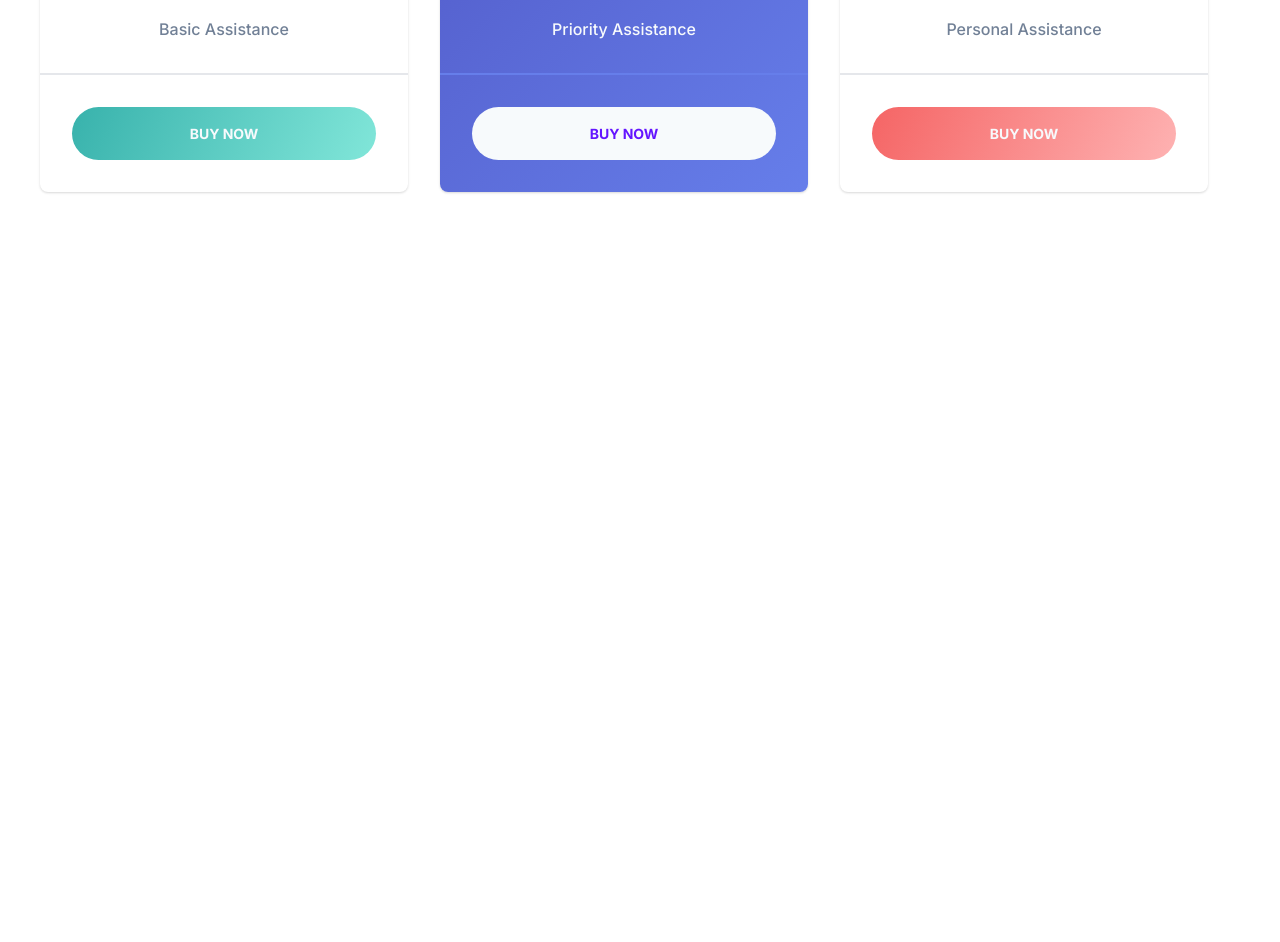
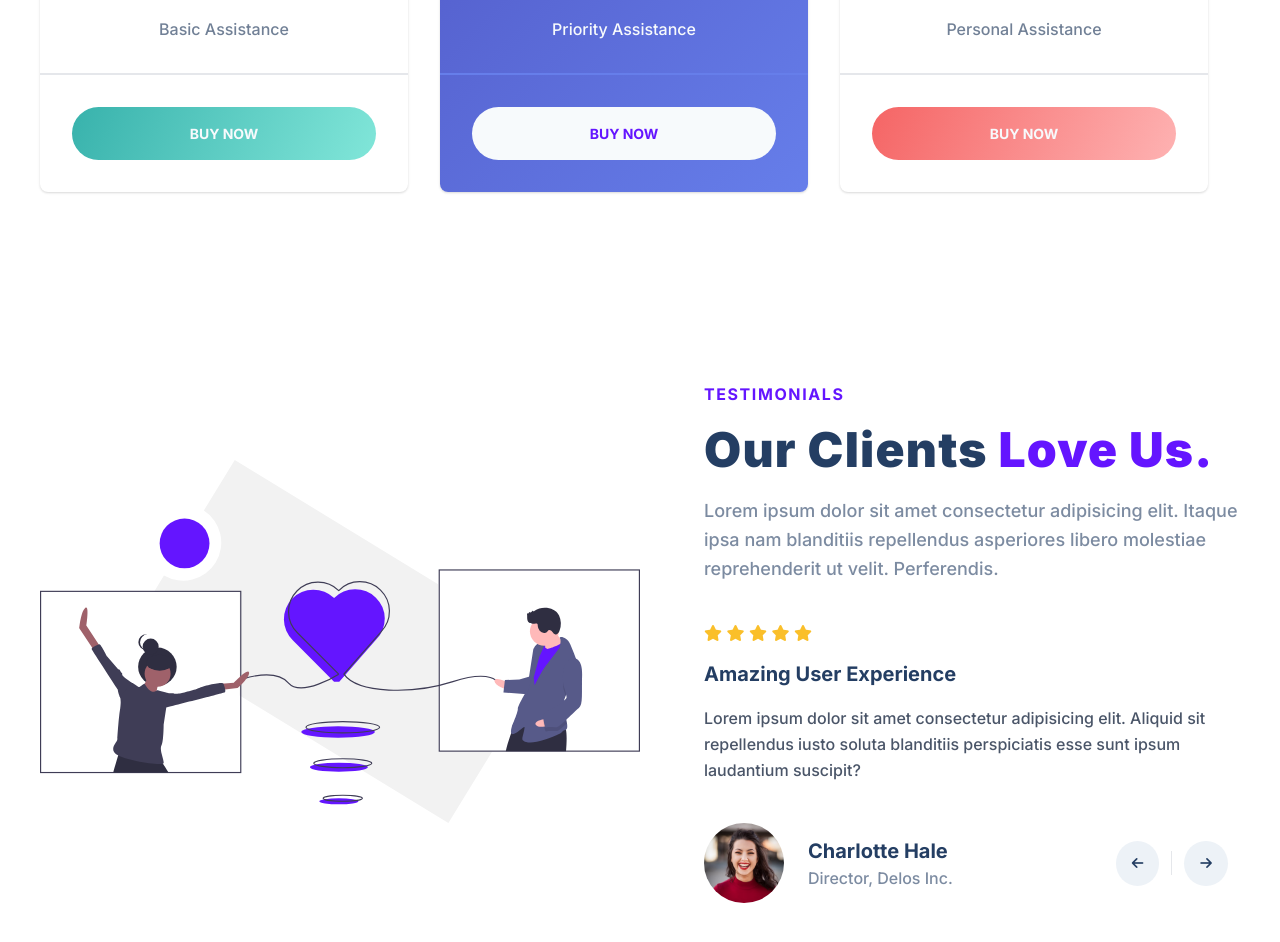
Before and after one commit to MindsMirrors/Treact, a plain HTML site: page index.html in a window 1280 px wide. Shown: the part 4597-5539 px from the top of the page. Before the commit the page ends 4885 px from the top, so only its background shows below. Drawn offline with Linux system fonts and the light colour scheme.

Commit message:
finished testimonial section

```diff
--- a/index.html
+++ b/index.html
@@ -268,7 +268,47 @@
                 </div>
             </div>
         </section>
-        <section id="testimonials"></section>
+        <section id="testimonials">
+            <div class="container">
+                <div class="row">
+                    <figure class="testimonials__img--wrapper">
+                        <img src="./assets/love-illustration.c759090fa833369ad6ffb6eb19cacb3e.svg" alt="" class="testimonials__img">
+                    </figure>
+                    <div class="testimonials__description">
+                        <h3 class="section__tag">Testimonials</h3>
+                        <h2 class="section__title">Our Clients <span class="purple">Love Us.</span></h2>
+                        <div class="testimonials__description--para">
+                            Lorem ipsum dolor sit amet consectetur adipisicing elit. Itaque ipsa nam blanditiis repellendus asperiores libero molestiae reprehenderit ut velit. Perferendis.
+                        </div>
+                        <div class="testimonial">
+                            <div class="testimonial__rating">
+                                <i class="fa-solid fa-star"></i>
+                                <i class="fa-solid fa-star"></i>
+                                <i class="fa-solid fa-star"></i>
+                                <i class="fa-solid fa-star"></i>
+                                <i class="fa-solid fa-star"></i>
+                            </div>
+                            <h4 class="testimonial__title">Amazing User Experience</h4>
+                            <p class="testimonial__para">Lorem ipsum dolor sit amet consectetur adipisicing elit. Aliquid sit repellendus iusto soluta blanditiis perspiciatis esse sunt ipsum laudantium suscipit?</p>
+                            <div class="testimonial__bottom">
+                                <div class="testimonial__profile">
+                                    <img src="./assets/photo-1494790108377-be9c29b29330.avif" alt="" class="testimonial__img">
+                                    <div class="testimonial__details">
+                                        <h4 class="testimonial__name">Charlotte Hale</h4>
+                                        <div class="testimonial__role">Director, Delos Inc.</div>
+                                    </div>
+                                </div>
+                                <div class="testimonial__buttons">
+                                    <button class="testimonial__btn"><i class="fa-solid fa-arrow-left"></i></button>
+                                    <div class="testimonial__divider"></div>
+                                    <button class="testimonial__btn"><i class="fa-solid fa-arrow-right"></i></button>
+                                </div>
+                            </div>
+                        </div>
+                    </div>
+                </div>
+            </div>
+        </section>
         <section id="start"></section>
     </main>
     <footer></footer>
--- a/styles.css
+++ b/styles.css
@@ -47,6 +47,7 @@ h1 {
 
 button {
     cursor: pointer;
+    border: none;
 }
 
 section {
@@ -677,3 +678,105 @@ header .row {
 .plan__btn:hover {
     transform: translate(1px, -1px);
 }
+
+/*
+    TESTIMONIALS
+*/
+
+#testimonials .row {
+    display: flex;
+    align-items: center;
+}
+
+.testimonials__img--wrapper,
+.testimonials__description {
+    width: 50%;
+}
+
+.testimonials__description {
+    padding-left: 64px;
+}
+
+.testimonials__description--para {
+    max-width: 576px;
+    font-size: 18px;
+    font-weight: 500;
+    color: #7c8ba1;
+    line-height: 1.625;
+}
+
+.testimonial {
+    margin-top: 40px;
+}
+
+.fa-star {
+    color: #fabf2a
+}
+
+.testimonial__title {
+    margin-top: 16px;
+}
+
+.testimonial__title,
+.testimonial__name {
+    font-weight: 700;
+    color: #243e63;
+    font-size: 20px;
+    line-height: 1.5;
+}
+
+.testimonial__para {
+    margin: 16px 0px 40px 0;
+    color: #4a5568;
+    font-size: 16px;
+    font-weight: 500;
+    line-height: 1.625;
+}
+
+.testimonial__bottom {
+    display: flex;
+    justify-content: space-between;
+}
+
+.testimonial__profile {
+    display: flex;
+    align-items: center;
+}
+
+.testimonial__img {
+    width: 80px;
+    height: 80px;
+    border-radius: 50%;
+}
+
+.testimonial__details {
+    margin-left: 24px;
+}
+
+.testimonial__role {
+    color: #7c8ba1;
+    font-weight: 500;
+    line-height: 1.5;
+}
+
+.testimonial__buttons {
+    display: flex;
+    align-items: center;
+}
+
+.testimonial__btn {
+    display: flex;
+    justify-content: center;
+    align-items: center;
+    padding: 16px;
+    background: #edf2f7;
+    border-radius: 50%;
+    margin: 0 12px;
+    transition: all 300ms;
+}
+
+.testimonial__divider {
+    width: 1px;
+    height: 24px;
+    background: rgb(229, 231, 235);
+}
```
